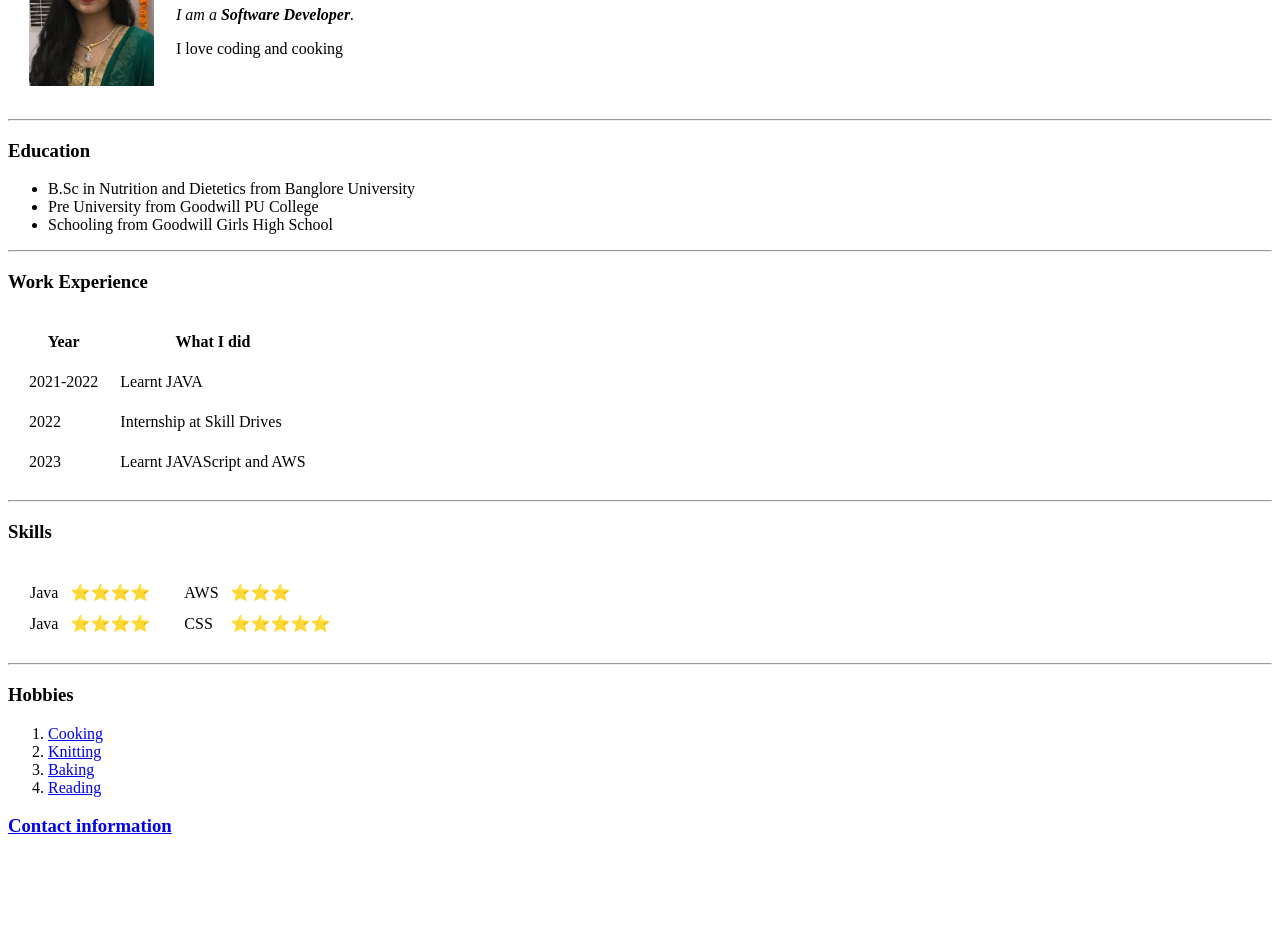
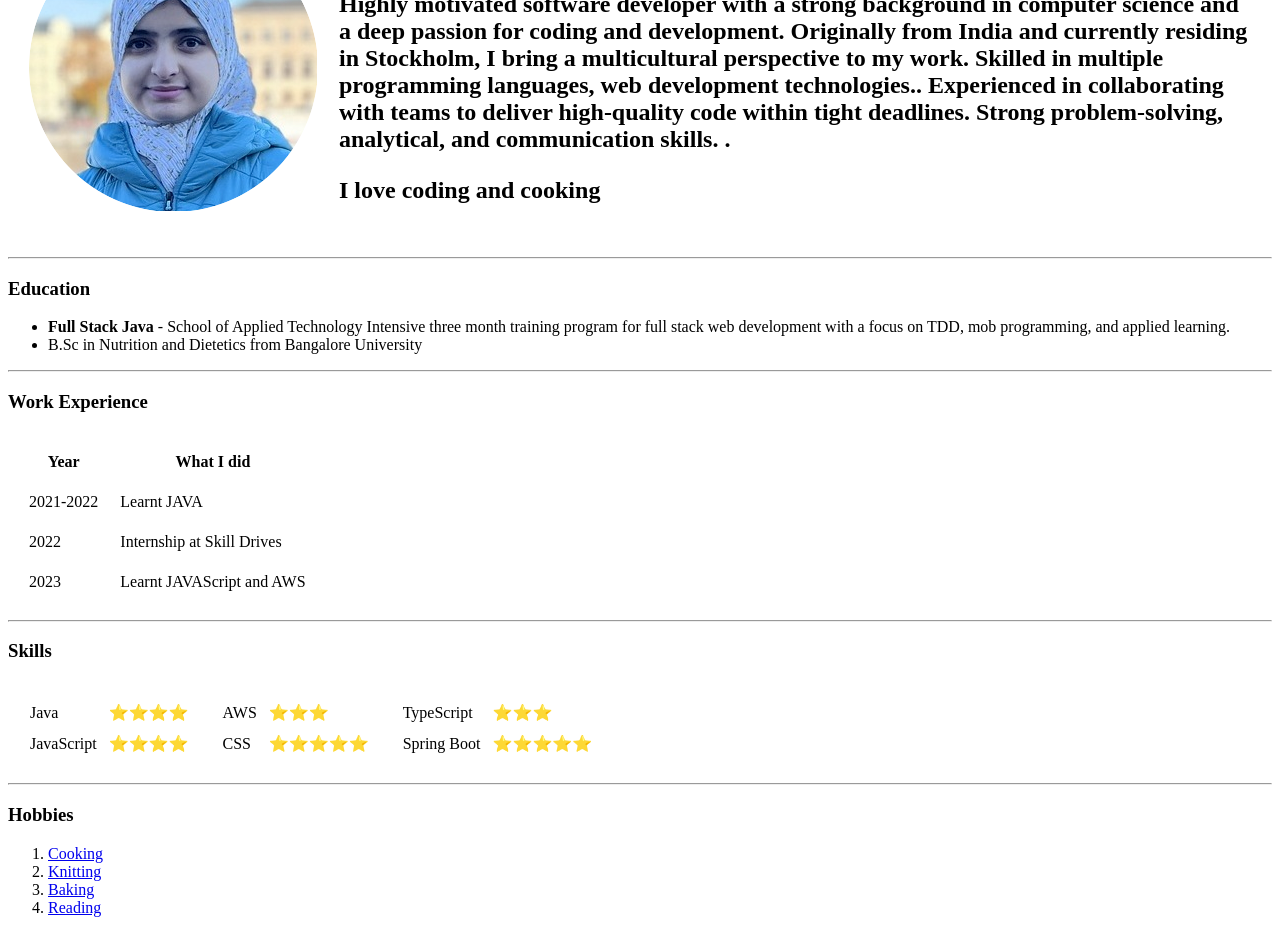
Before and after one commit to atufashabnam/cv, a plain HTML site: page index.html in a window 1280 px wide. Shown: the part 118-1050 px from the top of the page. Before the commit the page ends 974 px from the top, so only its background shows below. Drawn offline with Linux system fonts and the light colour scheme.

Commit message:
refactored

```diff
--- a/index.html
+++ b/index.html
@@ -1,18 +1,26 @@
 <!DOCTYPE html>
 <html lang="en">
+
 <head>
     <meta http-equiv="Content-Type" content="text/html; charset=utf-8">
     <title>My Website</title>
 </head>
+
 <body>
     <table cellspacing="20">
         <tr>
             <td>
-                <img src="IMG_4842.jpg" alt="Atufa Profile Picture" width="125" height="175">
+                <img src="cv-image.png" alt="Atufa Profile Picture">
             </td>
             <td>
                 <h1>Atufa Shabnam</h1>
-                <p><em>I am a <strong>Software Developer</strong>.</em></p>
+                <h2>Highly motivated software developer with a strong background in computer science and a deep passion
+                    for coding and development. Originally from India and currently residing in Stockholm, I bring a
+                    multicultural perspective to my work. Skilled in multiple programming languages, web development
+                    technologies.. Experienced in collaborating with teams to deliver high-quality code within tight
+                    deadlines. Strong problem-solving, analytical, and communication skills.
+                    .</em>
+                    <h2>
                         <p>I love coding and cooking</p>
             </td>
         </tr>
@@ -20,9 +28,11 @@
     <hr>
     <h3>Education</h3>
     <ul>
-            <li>B.Sc in Nutrition and Dietetics from Banglore University </li>
-            <li>Pre University from Goodwill PU College</li>
-            <li>Schooling from Goodwill Girls High School</li>
+        <li><strong>Full Stack Java </strong>- School of Applied Technology </salt>
+            <span>Intensive three month training program for full stack web development with a focus on TDD, mob
+                programming, and applied learning.</span>
+        </li>
+        <li>B.Sc in Nutrition and Dietetics from Bangalore University </li>
     </ul>
     <hr>
     <h3>Work Experience</h3>
@@ -64,7 +74,7 @@
                         <td>⭐⭐⭐⭐</td>
                     </tr>
                     <tr>
-                            <td>Java</td>
+                        <td>JavaScript</td>
                         <td>⭐⭐⭐⭐</td>
                     </tr>
                 </table>
@@ -81,6 +91,18 @@
                     </tr>
                 </table>
             </td>
+            <td>
+                <table cellspacing="10">
+                    <tr>
+                        <td>TypeScript</td>
+                        <td>⭐⭐⭐</td>
+                    </tr>
+                    <tr>
+                        <td>Spring Boot</td>
+                        <td>⭐⭐⭐⭐⭐</td>
+                    </tr>
+                </table>
+            </td>
         </tr>
 
     </table>
@@ -89,11 +111,18 @@
     <hr>
     <h3>Hobbies</h3>
     <ol>
-            <li><a href="https://images.pexels.com/photos/2284166/pexels-photo-2284166.jpeg?auto=compress&cs=tinysrgb&w=800">Cooking</a></li>
+        <li><a
+                href="https://images.pexels.com/photos/2284166/pexels-photo-2284166.jpeg?auto=compress&cs=tinysrgb&w=800">Cooking</a>
+        </li>
         <li><a href="https://knitting.com/wp-content/uploads/2022/06/purlstitch_tutorial_step5.jpg">Knitting</a></li>
-            <li><a href="https://hips.hearstapps.com/hmg-prod.s3.amazonaws.com/images/overhead-view-of-baking-ingredients-and-a-notepad-royalty-free-image-930086476-1546440806.jpg">Baking</a></li>
-            <li><a href="https://media.wired.com/photos/5955c3573ff99d6b3a1d165c/3:2/w_1280%2Cc_limit/books.jpg">Reading</a></li>
+        <li><a
+                href="https://hips.hearstapps.com/hmg-prod.s3.amazonaws.com/images/overhead-view-of-baking-ingredients-and-a-notepad-royalty-free-image-930086476-1546440806.jpg">Baking</a>
+        </li>
+        <li><a href="https://media.wired.com/photos/5955c3573ff99d6b3a1d165c/3:2/w_1280%2Cc_limit/books.jpg">Reading</a>
+        </li>
     </ol>
-        <h3><a href="contact.html">Contact information</a></h3>
+    <h3>Contact information</h3>
+    <span>linked in:<a href="https://www.linkedin.com/in/atufashabnam">Atufa Shabnam</a> </span>
 </body>
+
 </html>
```
Also changed, not shown: contact.html (+1 -14 lines), IMG_4842.jpg (deleted), cv-image.png (added). Lines whose indentation alone changed are shown as unchanged.
